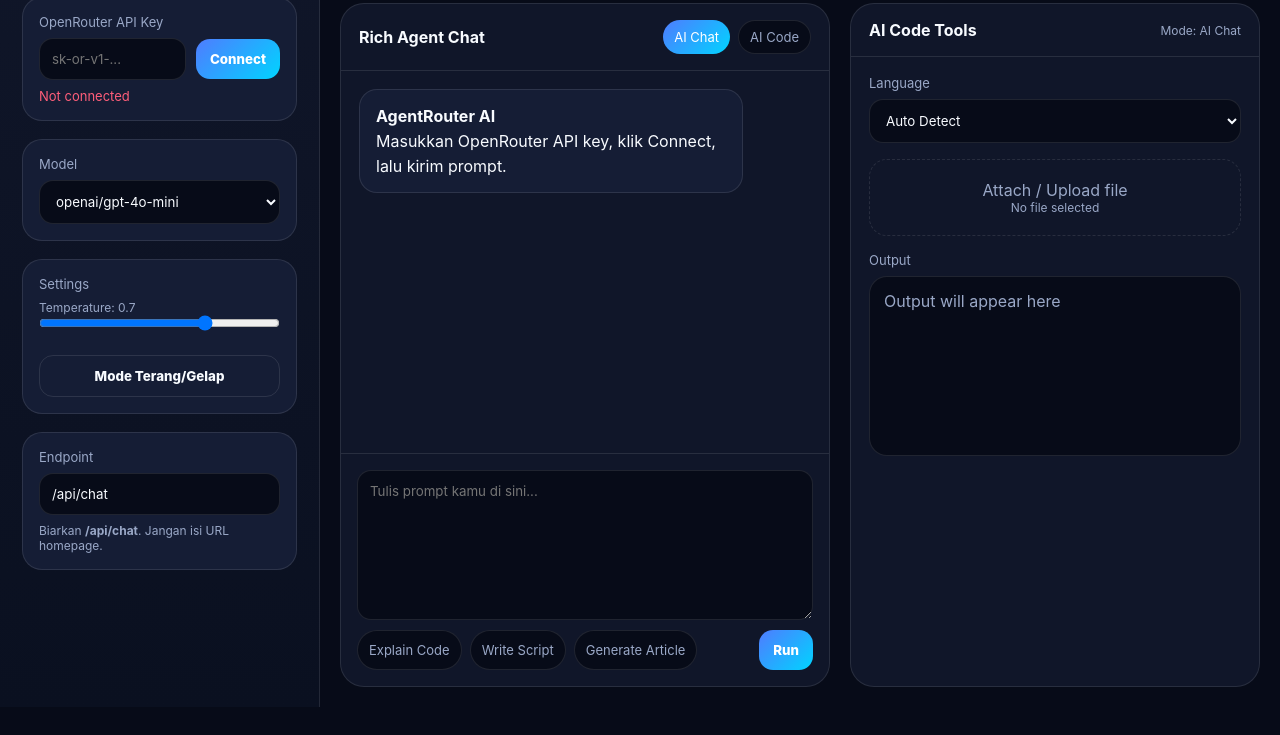
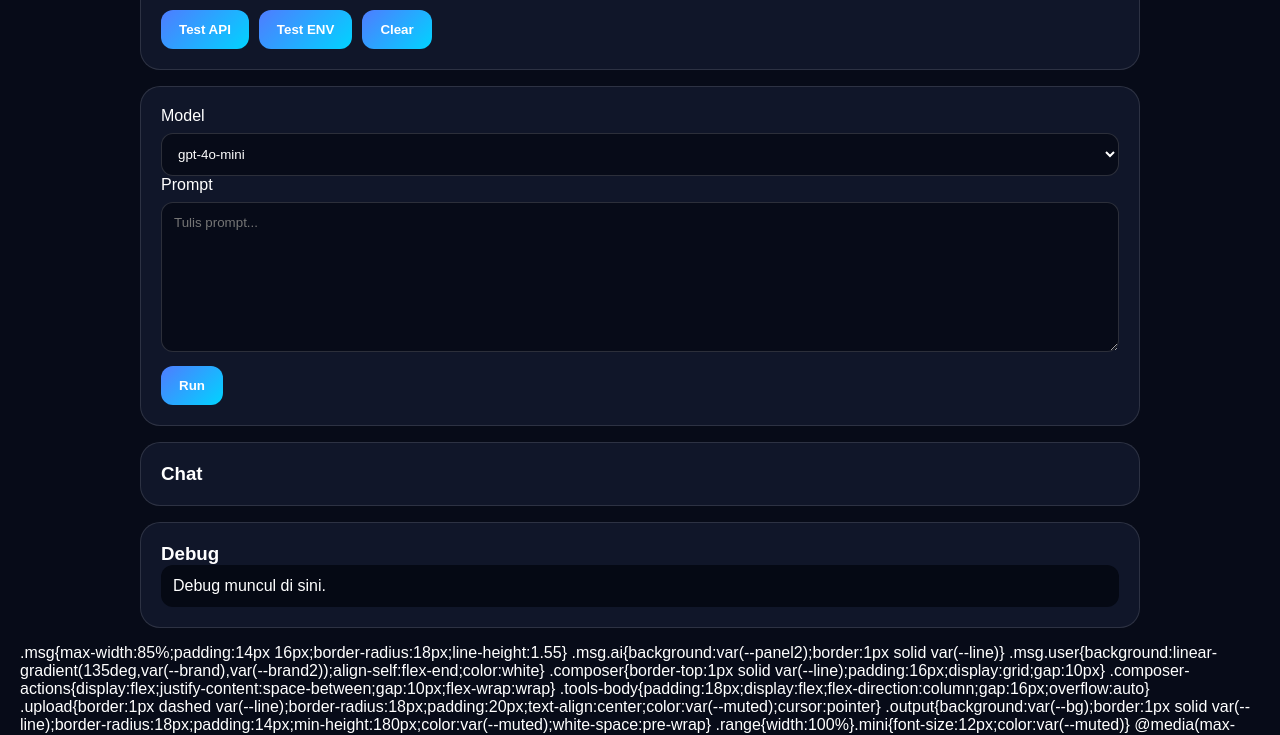
Before and after one commit to kazomavos-code/Aiaj, a website: page index.html in a window 1280 px wide. Shown: the part 93-828 px from the top of the page. Before the commit the page ends 800 px from the top, so only its background shows below. Drawn offline with Linux system fonts and the light colour scheme.

Commit message:
Update index.html

```diff
--- a/index.html
+++ b/index.html
@@ -2,38 +2,133 @@
 <html lang="id">
 <head>
 <meta charset="UTF-8">
-<meta name="viewport" content="width=device-width, initial-scale=1.0">
-<title>AgentRouter AI - OpenRouter Fixed</title>
+<meta name="viewport" content="width=device-width,initial-scale=1.0">
+<title>AgentRouter AI Safe Fix</title>
 <style>
-*{box-sizing:border-box;margin:0;padding:0;font-family:Inter,Arial,sans-serif}
-:root{--bg:#070b18;--panel:#101629;--panel2:#151d35;--text:#f8fbff;--muted:#9aa8c7;--line:rgba(255,255,255,.1);--brand:#4f7cff;--brand2:#00d4ff;--green:#49f5a5;--red:#ff5e7a}
-body.light{--bg:#f4f7fb;--panel:#fff;--panel2:#eef3fb;--text:#111827;--muted:#667085;--line:#dbe3ef}
-body{background:var(--bg);color:var(--text);min-height:100vh}
-.app{display:grid;grid-template-columns:320px 1fr;min-height:100vh}
-aside{background:linear-gradient(180deg,var(--panel),#0a1020);border-right:1px solid var(--line);padding:22px;display:flex;flex-direction:column;gap:18px}
-body.light aside{background:var(--panel)}
-.brand{display:flex;align-items:center;gap:12px;margin-bottom:8px}
-.logo{width:42px;height:42px;border-radius:14px;background:linear-gradient(135deg,var(--brand),var(--brand2));display:flex;align-items:center;justify-content:center;font-weight:900}
-.brand h1{font-size:22px}.brand span{color:var(--brand2)}
-.card{background:var(--panel2);border:1px solid var(--line);border-radius:20px;padding:16px}
-.label{font-size:13px;color:var(--muted);margin-bottom:8px}
-.row{display:flex;gap:10px;align-items:center}
-.input,select,textarea{width:100%;background:var(--bg);color:var(--text);border:1px solid var(--line);border-radius:14px;padding:12px;outline:none}
-textarea{resize:vertical;min-height:150px}
-.btn{border:none;border-radius:14px;padding:12px 14px;background:linear-gradient(135deg,var(--brand),var(--brand2));color:white;font-weight:800;cursor:pointer}
-.btn.secondary{background:transparent;border:1px solid var(--line);color:var(--text)}
-.btn.full{width:100%}
-.status{font-size:13px;color:var(--red);margin-top:8px}.status.ok{color:var(--green)}
-.chips{display:flex;flex-wrap:wrap;gap:8px}
-.chip{border:1px solid var(--line);background:var(--bg);color:var(--muted);border-radius:999px;padding:8px 11px;font-size:13px;cursor:pointer}
-.chip.active{color:white;background:linear-gradient(135deg,var(--brand),var(--brand2));border:none}
-main{display:flex;flex-direction:column;min-width:0}
-.topbar{height:76px;border-bottom:1px solid var(--line);display:flex;align-items:center;justify-content:space-between;padding:0 24px;background:rgba(255,255,255,.02)}
-.topbar h2{font-size:20px}.topbar p{color:var(--muted);font-size:13px}
-.content{display:grid;grid-template-columns:1fr 410px;gap:20px;padding:20px;flex:1;min-height:0}
-.chat,.tools{background:var(--panel);border:1px solid var(--line);border-radius:24px;overflow:hidden;display:flex;flex-direction:column}
-.chat-head,.tools-head{padding:16px 18px;border-bottom:1px solid var(--line);display:flex;justify-content:space-between;align-items:center}
-.messages{padding:18px;flex:1;overflow:auto;display:flex;flex-direction:column;gap:14px;min-height:360px}
+*{box-sizing:border-box;margin:0;padding:0;font-family:Arial,sans-serif}
+body{background:#070b18;color:white;min-height:100vh;padding:20px}
+.app{max-width:1000px;margin:auto}
+.card{background:#101629;border:1px solid rgba(255,255,255,.12);border-radius:20px;padding:20px;margin-bottom:16px}
+textarea,select,input{width:100%;background:#070b18;color:white;border:1px solid rgba(255,255,255,.15);border-radius:12px;padding:12px;margin-top:8px}
+textarea{min-height:150px}
+button{background:linear-gradient(135deg,#4f7cff,#00d4ff);color:white;border:none;border-radius:12px;padding:12px 18px;font-weight:bold;cursor:pointer;margin-top:10px}
+.row{display:flex;gap:10px;flex-wrap:wrap}
+.msg{padding:14px;border-radius:14px;margin-top:12px;white-space:pre-wrap;line-height:1.5}
+.user{background:#2563eb}
+.ai{background:#151d35;border:1px solid rgba(255,255,255,.12)}
+pre{white-space:pre-wrap;background:#050914;padding:12px;border-radius:12px;overflow:auto}
+.small{color:#9aa8c7;font-size:13px}
+</style>
+</head>
+<body>
+<div class="app">
+  <div class="card">
+    <h1>AgentRouter AI Safe Fix</h1>
+    <p class="small">ENV Vercel wajib: AGENT_ROUTER_TOKEN</p>
+    <div class="row">
+      <button onclick="testHealth()">Test API</button>
+      <button onclick="testEnv()">Test ENV</button>
+      <button onclick="clearChat()">Clear</button>
+    </div>
+  </div>
+
+  <div class="card">
+    <label>Model</label>
+    <select id="model">
+      <option value="gpt-4o-mini">gpt-4o-mini</option>
+      <option value="gpt-4o">gpt-4o</option>
+      <option value="gpt-5">gpt-5</option>
+      <option value="claude-3-5-sonnet">claude-3-5-sonnet</option>
+      <option value="gemini-2.5-pro">gemini-2.5-pro</option>
+    </select>
+
+    <label>Prompt</label>
+    <textarea id="prompt" placeholder="Tulis prompt..."></textarea>
+    <button onclick="sendPrompt()">Run</button>
+  </div>
+
+  <div class="card">
+    <h3>Chat</h3>
+    <div id="chat"></div>
+  </div>
+
+  <div class="card">
+    <h3>Debug</h3>
+    <pre id="debug">Debug muncul di sini.</pre>
+  </div>
+</div>
+
+<script>
+const chat = document.getElementById('chat');
+const debug = document.getElementById('debug');
+
+function addMsg(type, text) {
+  const div = document.createElement('div');
+  div.className = 'msg ' + type;
+  div.textContent = text;
+  chat.appendChild(div);
+}
+
+async function testHealth() {
+  try {
+    const res = await fetch('/api/health');
+    const text = await res.text();
+    debug.textContent = 'HTTP ' + res.status + '\n' + text;
+  } catch (e) {
+    debug.textContent = 'Health error: ' + e.message;
+  }
+}
+
+async function testEnv() {
+  try {
+    const res = await fetch('/api/env-check');
+    const text = await res.text();
+    debug.textContent = 'HTTP ' + res.status + '\n' + text;
+  } catch (e) {
+    debug.textContent = 'ENV error: ' + e.message;
+  }
+}
+
+async function sendPrompt() {
+  const prompt = document.getElementById('prompt').value.trim();
+  const model = document.getElementById('model').value;
+  if (!prompt) return alert('Prompt kosong');
+
+  addMsg('user', prompt);
+  addMsg('ai', 'Loading...');
+
+  try {
+    const res = await fetch('/api/chat', {
+      method: 'POST',
+      headers: {'Content-Type':'application/json'},
+      body: JSON.stringify({ prompt, model })
+    });
+
+    const text = await res.text();
+    debug.textContent = 'HTTP ' + res.status + '\n' + text;
+
+    let data;
+    try {
+      data = JSON.parse(text);
+    } catch (err) {
+      throw new Error('Server tidak balas JSON. Response: ' + text.slice(0, 200));
+    }
+
+    const aiMsgs = document.querySelectorAll('.ai');
+    aiMsgs[aiMsgs.length - 1].textContent = data.reply || data.error || 'No response';
+  } catch (e) {
+    const aiMsgs = document.querySelectorAll('.ai');
+    aiMsgs[aiMsgs.length - 1].textContent = 'Error: ' + e.message;
+  }
+}
+
+function clearChat() {
+  chat.innerHTML = '';
+  debug.textContent = 'Debug muncul di sini.';
+}
+</script>
+</body>
+</html>
 .msg{max-width:85%;padding:14px 16px;border-radius:18px;line-height:1.55}
 .msg.ai{background:var(--panel2);border:1px solid var(--line)}
 .msg.user{background:linear-gradient(135deg,var(--brand),var(--brand2));align-self:flex-end;color:white}
```
